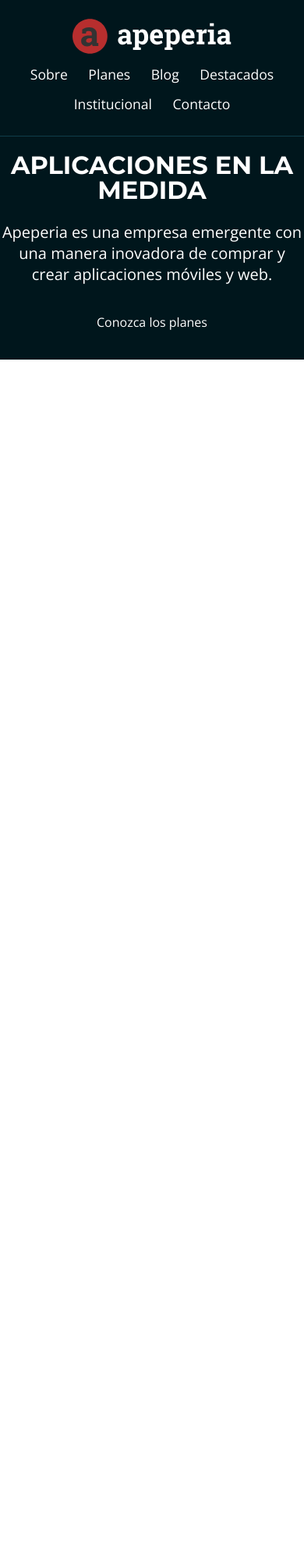
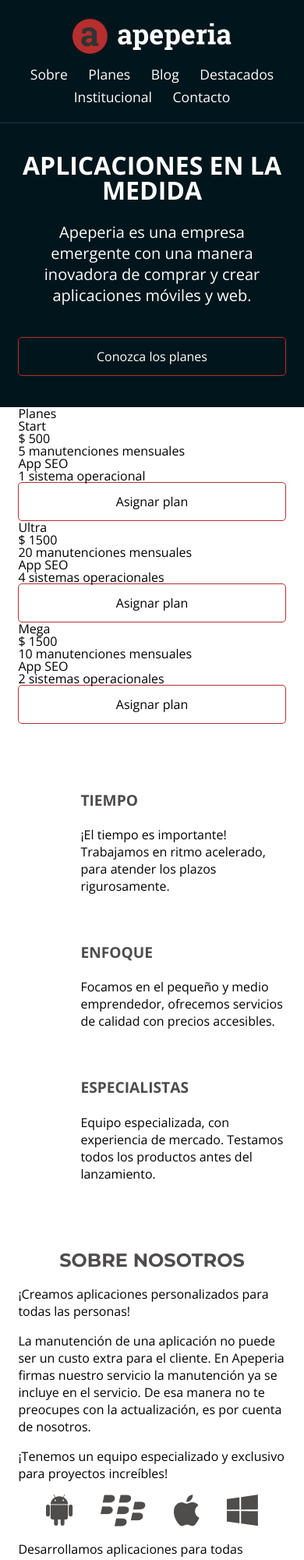
Before and after one commit to Miles-Arts/layout-web, a plain HTML site: page index.html in a window 390 px wide. Shown: the top 2000 px of the page at 78% size. Before the commit the page ends 844 px from the top, so only its background shows below. Drawn offline with nearby package versions, Linux system fonts and the light colour scheme.

Commit message:
Desarrollo clase con CSS y variables

```diff
--- a/css/bases.css
+++ b/css/bases.css
@@ -1,3 +1,46 @@
+:root {
+    --background-llamada-mobile: #00161C;
+    --background-blanco: #FFFFFF;
+    --background-azul-claro: #DFE3F5;
+    --background-ceniza-claro: #F7F4F4;
+    --background-ceniza-medio: #D9D9D9;
+
+    --border-cabecera-mobile: #103D4A;
+
+    --boton-rojo: #B72E2E;
+
+    --fuente-ceniza-claro: #666666;
+    --fuente-ceniza-oscuro: #4F4C4C;
+
+    --planes-card-start: #035A76;
+    --planes-card-ultra: #690F8E;
+    --planes-card-mega: #B00024;
+
+    --fuente-enlace: #0006FF;
+
+    --background-footer: #333333;
+
+    --montserrat: "Montserrat", sans-serif;
+    --open-sans: "Open Sans", sans-serif;
+}
+
 body {
-    font-family: "Open Sans", sans-serif;
+    font-family: var(--open-sans);
+
 }
+
+.container {
+    padding-right: 6%;
+    padding-left: 6%;
+}
+
+.boton {
+    text-align: center;
+    display: block;
+    width: 100%;
+    max-width: 350px;
+    box-sizing: border-box;
+    padding: 1rem 2rem;
+    border: 1px solid var(--boton-rojo);
+    border-radius: 5px;
+}
--- /dev/null
+++ b/css/contacto.css
@@ -0,0 +1,28 @@
+.contacto {
+    display: flex;
+    flex-direction: column;
+    align-items: center;
+
+    text-align: center;
+
+    padding-top: 2rem;
+    padding-bottom: 2rem;
+}
+
+.contacto__titulo {
+    color: var(--fuente-ceniza-oscuro);
+    font-weight: 700;
+    font-size: 1.5rem;
+    font-family: var(--montserrat);
+    text-transform: uppercase;
+    text-align: center;
+
+    margin-bottom: 1.25rem;
+}
+
+.contacto__boton {
+    color: var(--boton-rojo);
+    border-color: var(--boton-rojo);
+    margin-top: 1.25rem;
+
+}
--- /dev/null
+++ b/css/diferenciales.css
@@ -0,0 +1,28 @@
+.diferenciales {
+    padding-top: 3.5rem;
+    padding-bottom: 3.5rem;
+}
+
+.diferenciales__lista {
+    display: flex;
+    flex-wrap: wrap;
+    justify-content: space-evenly;
+}
+
+.diferenciales__item {
+    max-width: 350px;
+    box-sizing: border-box;
+    padding: 2rem 0 2rem 5rem;
+}
+
+.item__titulo {
+    color: var(--fuente-ceniza-oscuro);
+    font-weight: 700;
+    font-size: 1.2rem;
+    text-transform: uppercase;
+    margin-bottom: 1.5rem;
+}
+
+.item__texto {
+    line-height: normal;
+}
--- a/css/head.css
+++ b/css/head.css
@@ -31,6 +31,6 @@
     display: inline-block;
 
     margin-right: .7rem;
-    margin-bottom: 1.25rem;
+    margin-bottom: .7rem;
     margin-left: .7rem;
 }
--- /dev/null
+++ b/css/institucional.css
@@ -0,0 +1,54 @@
+.institucional {
+    display: flex;
+    flex-direction: column;
+    align-items: center;
+
+    color: var(--fuente-ceniza-oscuro);
+    text-align: center;
+
+    padding-top: 2rem;
+    padding-bottom: 2rem;
+}
+
+.institucional__titulo {
+    color: var(--fuente-ceniza-oscuro);
+    font-weight: 700;
+    font-size: 1.5rem;
+    font-family: var(--montserrat);
+    text-transform: uppercase;
+    text-align: center;
+
+    margin-bottom: 2rem;
+}
+
+.institucional__descripcion {
+    margin-bottom: 2rem;
+}
+
+.institucional__direccion {
+    font-size: 1.5rem;
+    line-height: normal;
+
+    margin-bottom: 2rem;
+}
+
+.institucional__contacto {
+    font-size: 1.2rem;
+    line-height: 1.8;
+
+    margin-top: 2rem;
+}
+
+.institucional__contacto-telefono {
+    line-height: normal;
+}
+
+.institucional__contacto-email {
+    color: var(--fuente-ceniza-oscuro);
+    text-decoration: underline;
+    display: block;
+}
+
+.institucional__video {
+    width: 100vw;
+}
--- a/css/llamada.css
+++ b/css/llamada.css
@@ -13,7 +13,7 @@
 }
 
 .llamada__titulo {
-    font-family: 'Montserrat', serif;
+    font-family: var(montserrat);
     font-size: 2rem;
     font-weight: 700;
     text-transform: uppercase;
--- /dev/null
+++ b/css/sobre-nosotros.css
@@ -0,0 +1,31 @@
+.sobre-nosotros {
+    padding-top: 3rem;
+    padding-bottom: 3rem;
+}
+
+.sobre_nosotros__titulo {
+    color: var(--fuente-ceniza-oscuro);
+    font-weight: 700;
+    font-size: 1.5rem;
+    font-family: var(--montserrat);
+    text-transform: uppercase;
+    text-align: center;
+    margin-bottom: 1.25rem;
+}
+
+.sobre_nosotros__texto {
+    line-height: normal;
+    margin-bottom: 1rem;
+}
+
+.sobre_nosotros__plataformas {
+    display: flex;
+    flex-wrap: wrap;
+    justify-content: space-evenly;
+    margin-bottom: 1rem;
+}
+
+.sobre-nosotros {
+    color: var(--fuente-ceniza-oscuro);
+    font-weight: 700;
+}
--- a/index.html
+++ b/index.html
@@ -2,9 +2,9 @@
 <html lang="en">
 
 <head>
+    <meta name="viewport" content="width=device-width initial-scale=1.0">
     <meta charset="UTF-8">
     <meta http-equiv="X-UA-Compatible" content="IE=edge">
-    <meta name="viewport" content="width=device-width, initial-scale=1.0">
     <title>Home | Apeperia</title>
     <link href="css/reset.css" rel="stylesheet">
     <link
@@ -13,10 +13,15 @@
     <link href="css/head.css" rel="stylesheet">
     <link href="css/llamada.css" rel="stylesheet">
     <link href="css/bases.css" rel="stylesheet">
+    <link href="css/diferenciales.css" rel="stylesheet">
+    <link href="css/sobre-nosotros.css" rel="stylesheet">
+    <link href="css/contacto.css" rel="stylesheet">
+    <link href="css/institucional.css" rel="stylesheet">
+
 </head>
 
 <body>
-    <header class="head">
+    <header class="head container">
         <img class="head__logo" src="img/logo-apeperia.svg" alt="Logo de Apeperia">
         <nav class="head__navegacion">
             <li class="head__enlace"><a href="#">Sobre</a></li>
@@ -28,13 +33,95 @@
         </nav>
     </header>
     <main>
-        <section class="llamada">
+        <section class="llamada container">
             <h1 class="llamada__titulo">Aplicaciones en la medida</h1>
             <p class="llamada__texto">Apeperia es una empresa emergente con una manera inovadora de comprar y crear
                 aplicaciones móviles y web.</p>
-            <a class="llamada__boton" href="">Conozca los planes</a>
+            <a class="llamada__boton boton" href="">Conozca los planes</a>
         </section>
     </main>
+    <section class="planes container">
+        <h2 class="planes__titulo">Planes</h2>
+        <ul class="planes__tarjetas">
+            <li class="tarjetas tarjetas--start">
+                <h3 class="tarjetas__titulo">Start</h3>
+                <articule class="tarjetas__contenido">
+                    <p class="tarjetas__precio"><em>$ 500</em></p>
+                    <p class="tarjetas__texto">5 manutenciones mensuales</p>
+                    <p class="tarjetas__texto">App SEO</p>
+                    <p class="tarjetas__texto">1 sistema operacional</p>
+                    <a href="#" class="tarjetas__boton tarjetas__boton--start boton">Asignar plan</a>
+                </articule>
+            </li>
+            <li class="tarjetas tarjetas--ultra">
+                <h3 class="tarjetas__titulo">Ultra</h3>
+                <articule class="tarjetas__contenido">
+                    <p class="tarjetas__precio"><em>$ 1500</em></p>
+                    <p class="tarjetas__texto">20 manutenciones mensuales</p>
+                    <p class="tarjetas__texto">App SEO</p>
+                    <p class="tarjetas__texto">4 sistemas operacionales</p>
+                    <a href="#" class="tarjetas__boton tarjetas__boton--ultra boton">Asignar plan</a>
+                </articule>
+            </li>
+            <li class="tarjetas tarjetas--mega">
+                <h3 class="tarjetas__titulo">Mega</h3>
+                <articule class="tarjetas__contenido">
+                    <p class="tarjetas__precio"><em>$ 1500</em></p>
+                    <p class="tarjetas__texto">10 manutenciones mensuales</p>
+                    <p class="tarjetas__texto">App SEO</p>
+                    <p class="tarjetas__texto">2 sistemas operacionales</p>
+                    <a href="#" class="tarjetas__boton tarjetas__boton--mega boton">Asignar plan</a>
+                </articule>
+            </li>
+        </ul>
+    </section>
+    <section class="diferenciales container">
+        <ul class="diferenciales__lista">
+            <li class="diferenciales__item">
+                <h2 class="item__titulo">Tiempo</h2>
+                <p class="item__texto">¡El tiempo es importante! Trabajamos en ritmo acelerado, para atender los plazos
+                    rigurosamente.</p>
+            </li>
+            <li class="diferenciales__item">
+                <h2 class="item__titulo">Enfoque</h2>
+                <p class="item__texto">Focamos en el pequeño y medio emprendedor, ofrecemos servicios de calidad con
+                    precios accesibles.</p>
+            </li>
+            <li class="diferenciales__item">
+                <h2 class="item__titulo">Especialistas</h2>
+                <p class="item__texto">Equipo especializada, con experiencia de mercado. Testamos todos los productos
+                    antes del lanzamiento.</p>
+            </li>
+        </ul>
+    </section>
+    <section class="sobre_nosotros container">
+        <div class="sobre_nosotros__contenido">
+            <h2 class="sobre_nosotros__titulo">Sobre nosotros</h2>
+            <p class="sobre_nosotros__texto">
+                ¡Creamos aplicaciones personalizados para todas las personas!
+            </p>
+            <p class="sobre_nosotros__texto">
+                La manutención de una aplicación no puede ser un custo extra para el cliente.
+                En Apeperia firmas nuestro servicio la manutención ya se incluye en el servicio.
+                De esa manera no te preocupes con la actualización, es por cuenta de nosotros.
+            </p>
+            <p class="sobre_nosotros__texto sobre-nosotros__texto--destacado sobre-nosotros__texto--division">
+                ¡Tenemos un equipo especializado y exclusivo para proyectos increíbles!
+            </p>
+            <ul class="sobre_nosotros__plataformas">
+                <li><img src="img/android.png" alt="Ícono del Android"></li>
+                <li><img src="img/blackberry.png" alt="Ícono del Blackberry"></li>
+                <li><img src="img/apple.png" alt="Ícono de la Apple"></li>
+                <li><img src="img/windowsphone.png" alt="Ícono del Windows"></li>
+            </ul>
+            <p class="sobre_nosotros__texto">Desarrollamos aplicaciones para todas plataformas</p>
+        </div>
+    </section>
+    <section class="contacto container">
+        <h2 class="contacto__titulo">Contacto</h2>
+        <p>Entre en contacto con nosotros</p>
+        <a href="#" class="contacto_boton boton">Entre en contacto</a>
+    </section>
 </body>
 
 </html>
```
